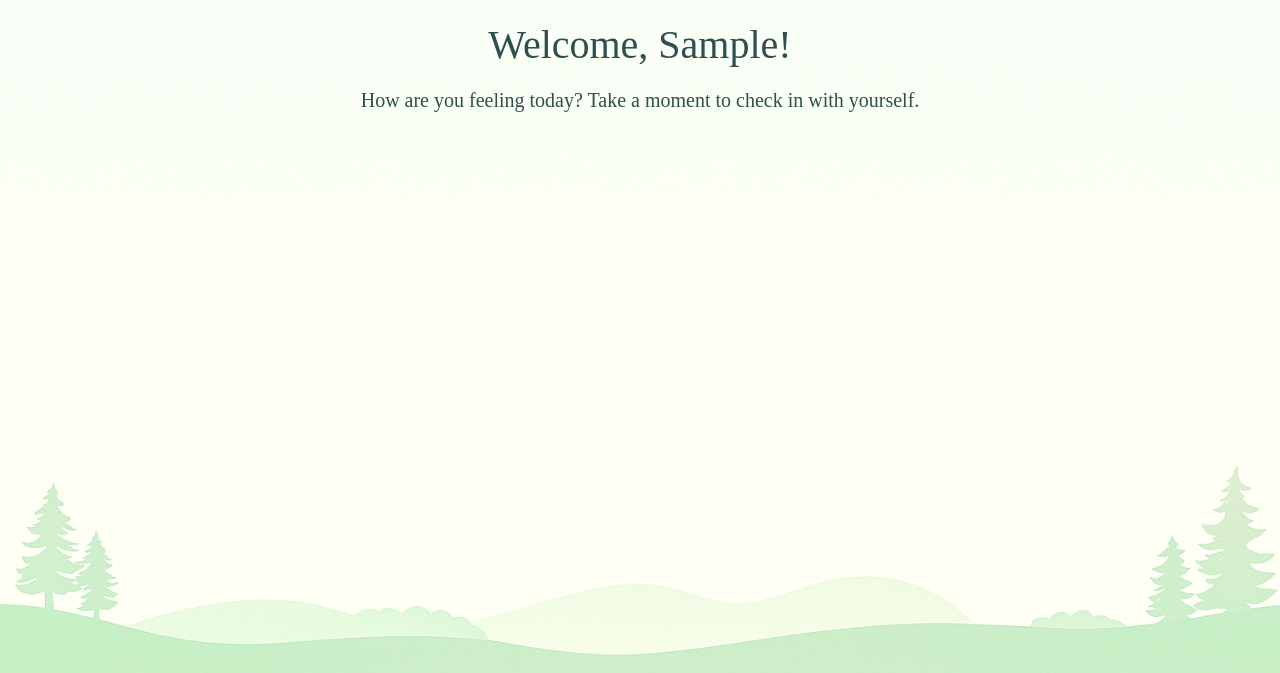
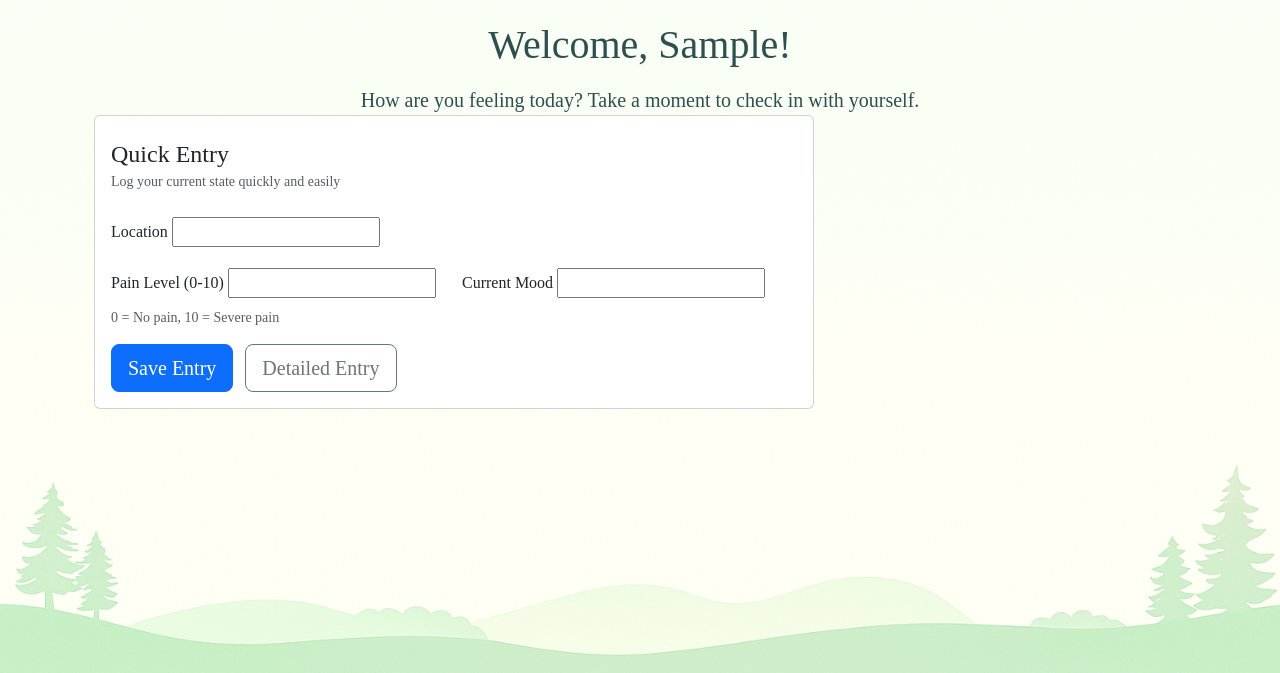
Before and after one commit to AC-dev16/the-gentle-journal, a Django app: page /dashboard/ in a window 1280 px wide. Shown: the part 73-746 px from the top of the page. Run offline with Django 4.2, Linux system fonts and the light colour scheme; the visitor is signed in with stand-in values (Sample User, id 1); some web fonts are replaced.

Commit message:
Add forms and quick entry functionality to the dashboard; implement form handling for quick diary entries and enhance user experience

```diff
--- /dev/null
+++ b/diary_entries/forms.py
@@ -0,0 +1,13 @@
+from django import forms
+from .models import DiaryEntry
+
+class DiaryEntryForm(forms.ModelForm):
+    class Meta:
+        model = DiaryEntry
+        fields = ['location', 'pain_level', 'mood_level', 'sleep_hours', 'triggers', 'notes']
+
+
+class QuickEntryForm(forms.ModelForm):
+    class Meta:
+        model = DiaryEntry
+        fields = ['location', 'pain_level', 'mood_level']
--- a/diary_entries/templates/diary_entries/dashboard.html
+++ b/diary_entries/templates/diary_entries/dashboard.html
@@ -15,4 +15,57 @@
     </div>
 </div>
 
+<div class="container">
+    <div class="row">
+        <!-- Quick Entry Form -->
+        <div class="col-lg-8 mb-4">
+            <div class="card quick-entry-card">
+                <div class="card-header bg-transparent border-0 pt-4">
+                    <h4 class="mb-0">
+                        <i class="bi bi-lightning-fill text-warning"></i>
+                        Quick Entry
+                    </h4>
+                    <small class="text-muted">Log your current state quickly and easily</small>
+                </div>
+                <div class="card-body">
+                    <form method="post" class="row g-3">
+                        {% csrf_token %}
+
+                        <div class="col-12">
+                            <label for="{{ form.location.id_for_label }}" class="form-label">
+                                <i class="bi bi-journal-text"></i> Location
+                            </label>
+                            {{ form.location }}
+                        </div>
+
+                        <div class="col-md-6">
+                            <label for="{{ form.pain_level.id_for_label }}" class="form-label">
+                                <i class="bi bi-thermometer-half"></i> Pain Level (0-10)
+                            </label>
+                            {{ form.pain_level }}
+                            <div class="form-text">0 = No pain, 10 = Severe pain</div>
+                        </div>
+
+                        <div class="col-md-6">
+                            <label for="{{ form.mood_level.id_for_label }}" class="form-label">
+                                <i class="bi bi-emoji-smile"></i> Current Mood
+                            </label>
+                            {{ form.mood_level }}
+                        </div>
+
+                        <div class="col-12">
+                            <button type="submit" class="btn btn-primary btn-lg">
+                                <i class="bi bi-plus-circle"></i> Save Entry
+                            </button>
+                            <a href="" class="btn btn-outline-secondary btn-lg ms-2">
+                                <i class="bi bi-journal-plus"></i> Detailed Entry
+                            </a>
+                        </div>
+                    </form>
+                </div>
+            </div>
+        </div>
+    </div>
+</div>
+
 {% endblock %}
--- a/diary_entries/views.py
+++ b/diary_entries/views.py
@@ -1,7 +1,8 @@
-from django.shortcuts import render
+from django.shortcuts import render, redirect, get_object_or_404
 from django.contrib import messages
 from django.views import generic
 from datetime import datetime
+from .forms import DiaryEntryForm, QuickEntryForm
 from .models import DiaryEntry
 
 # Create your views here.
@@ -17,6 +18,19 @@ class DiaryEntryListView(generic.ListView):
 
 def dashboard(request):
     """User dashboard showing personalized data"""
+    if request.method == 'POST':
+        form = QuickEntryForm(request.POST)
+        if form.is_valid():
+            entry = form.save(commit=False)
+            entry.user = request.user
+            entry.mood_level = entry.mood_level or 'Not specified'
+            entry.sleep_hours = entry.sleep_hours or 0
+            entry.save()
+            messages.success(request, 'Quick entry added successfully!')
+            return redirect('dashboard')
+    else:
+        form = QuickEntryForm()
+
     user_entries = DiaryEntry.objects.filter(user=request.user).order_by('-created_at')[:3]
 
     # Determine greeting based on time of day
@@ -29,9 +43,29 @@ def dashboard(request):
         greeting = "evening"
 
     context = {
+        'form': form,
         'entries': user_entries,
         'user': request.user,
         'greeting': greeting,
     }
 
     return render(request, 'diary_entries/dashboard.html', context)
+
+def entry_create(request):
+    """Create a new diary entry"""
+    if request.method == 'POST':
+        # Process form data here
+        form = DiaryEntryForm(request.POST)
+        if form.is_valid():
+            entry = form.save(commit=False)
+            entry.user = request.user
+            entry.save()
+            messages.success(request, 'Diary entry created successfully!')
+            return redirect('entries')
+    else:
+        form = DiaryEntryForm()
+
+    # Get all user's entries
+    entries = DiaryEntry.objects.filter(user=request.user).order_by('-created_at')
+
+    return render(request, 'diary_entries/entry_form.html', {'form': form, 'entries': entries})
```
